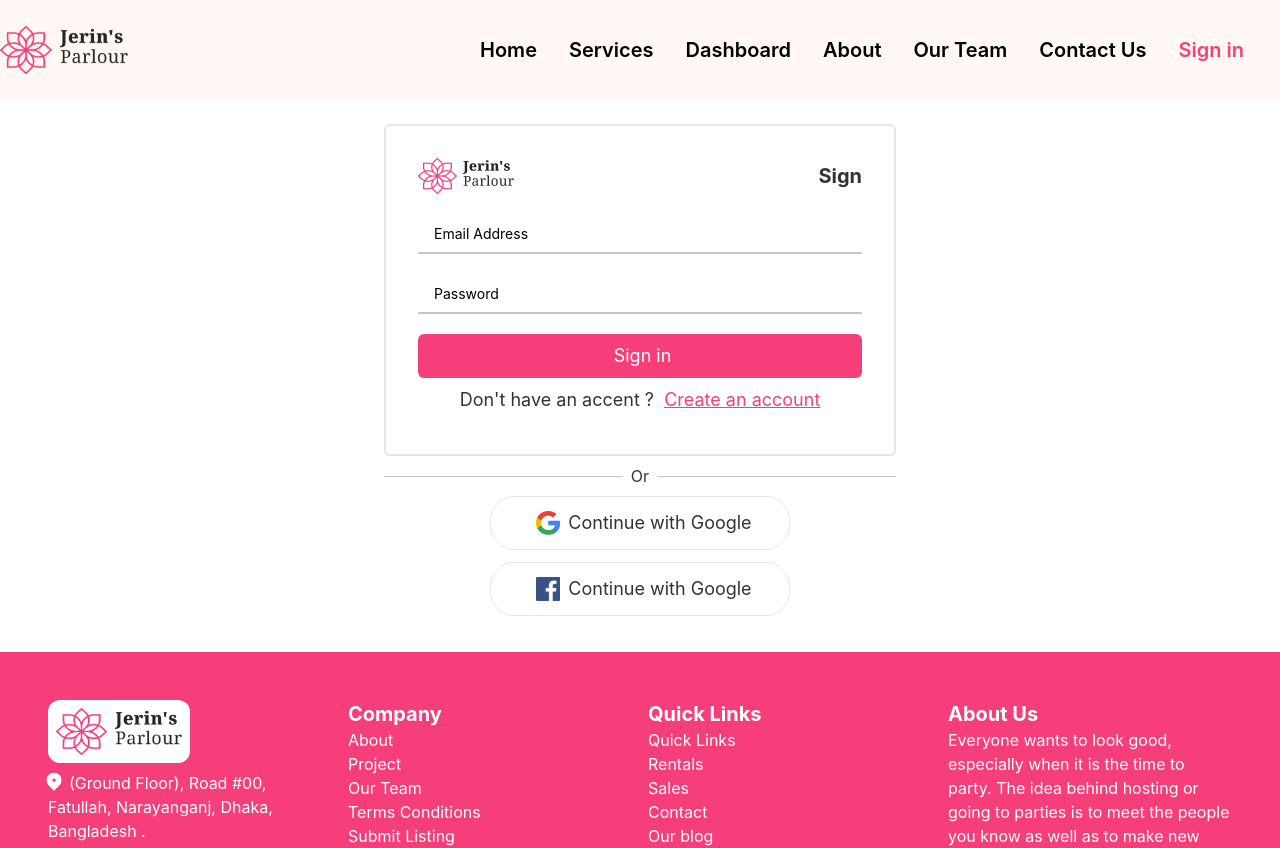
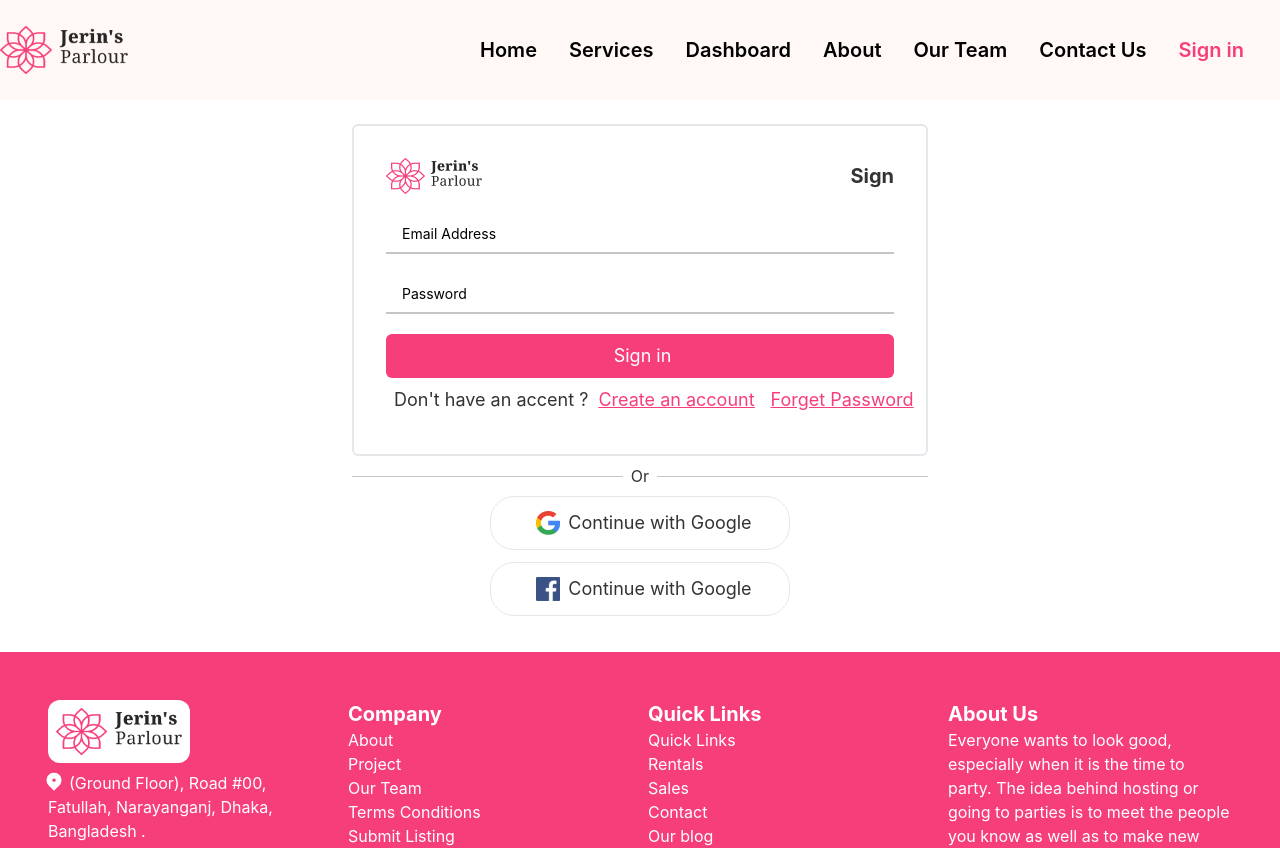
Before and after one commit to MohammadFaysal731/jerins-parlour-client, a React (Create React App) app: page /sign-in in a window 1280 px wide. Shown: the top 848 px of the page. Built offline with nearby package versions, Linux system fonts and the light colour scheme; no server answers.

Commit message:
add forget password

```diff
--- a/src/pages/SingIn.js
+++ b/src/pages/SingIn.js
@@ -1,5 +1,5 @@
-import React from "react";
-import { useSignInWithEmailAndPassword } from "react-firebase-hooks/auth";
+import React, { useRef } from "react";
+import { useSendPasswordResetEmail, useSignInWithEmailAndPassword } from "react-firebase-hooks/auth";
 import { useForm } from "react-hook-form";
 import { Link, useNavigate } from "react-router-dom";
 import logo from "../assets/icons/logo.png";
@@ -9,6 +9,8 @@ import { auth } from "../firebase.init";
 
 const SingIn = () => {
   const [signInWithEmailAndPassword, emailUser, emailLoading, emailError] =useSignInWithEmailAndPassword(auth);
+  const [sendPasswordResetEmail, resetSending, resetError] =useSendPasswordResetEmail(auth);
+  const emailRef=useRef('')
   const {
     register,
     formState: { errors },
@@ -20,26 +22,36 @@ let errorElement;
   if (emailUser) {
     navigate("/dashboard");
   }
-  if (emailLoading) {
+  if (emailLoading || resetSending) {
     return <Loading />;
   }
-  if (emailError) {
+  if (emailError ||resetError) {
   errorElement = (
     <p className="text-red-500 text-center m-2">
-      <small>{emailUser?.message}</small>
+      <small>{emailUser?.message||resetError?.message}</small>
     </p>
   );
   }
-
    const onSubmit = (data) => {
      const email =data.emailAddress;
      const password=data.password;
      signInWithEmailAndPassword(email, password);
      reset();
    };
+const handleForgetPassword=()=>{
+  const email = emailRef.current.value
+  if(email){
+      sendPasswordResetEmail(email);
+      alert("Forget email send")
+  }
+  else{
+    alert("Please put you email")
+  }
+}
+
   return (
     <div className="p-6">
-      <div className="mx-auto max-w-lg">
+      <div className="mx-auto max-w-xl">
         <div className="border-2 rounded-md p-8">
           <div className="flex justify-between items-center">
             <img src={logo} alt="" className="w-24" />
@@ -55,6 +67,7 @@ let errorElement;
                     message: "Email is required",
                   },
                 })}
+                ref={emailRef}
                 type="email"
                 name="emailAddress"
                 id="email-address"
@@ -119,12 +132,20 @@ let errorElement;
               className="text-sm md:text-lg text-white bg-primary px-8 py-2 rounded-md w-full"
             />
           </form>
+          <div className="flex justify-between items-center">
             <p className="m-2 text-center text-sm md:text-lg whitespace-nowrap">
               Don't have an accent ? &nbsp;
               <span className="text-primary underline">
                 <Link to="/sing-up">Create an account</Link>
               </span>
             </p>
+            <button
+              onClick={handleForgetPassword}
+              className="m-2 text-sm md:text-lg whitespace-nowrap text-primary underline"
+            >
+              Forget Password
+            </button>
+          </div>
         </div>
         <SocialSignIn />
       </div>
--- a/src/pages/SingUp.js
+++ b/src/pages/SingUp.js
@@ -52,7 +52,7 @@ const SingUp = () => {
 
   return (
     <div className="p-6">
-      <div className="mx-auto max-w-lg">
+      <div className="mx-auto max-w-xl">
         <div className="border-2 rounded-md p-8">
            <div className="flex justify-between items-center">
           <img src={logo} alt="" className="w-24" />
```
Lines whose indentation alone changed are shown as unchanged.
